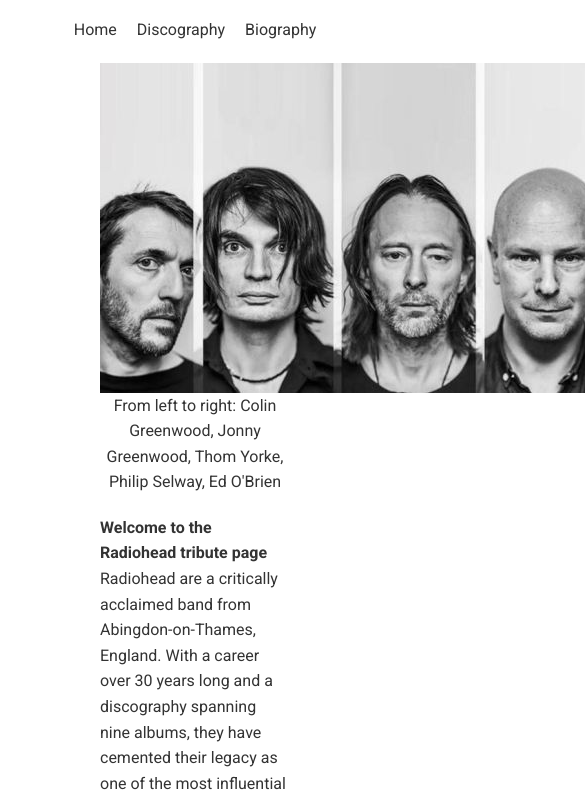
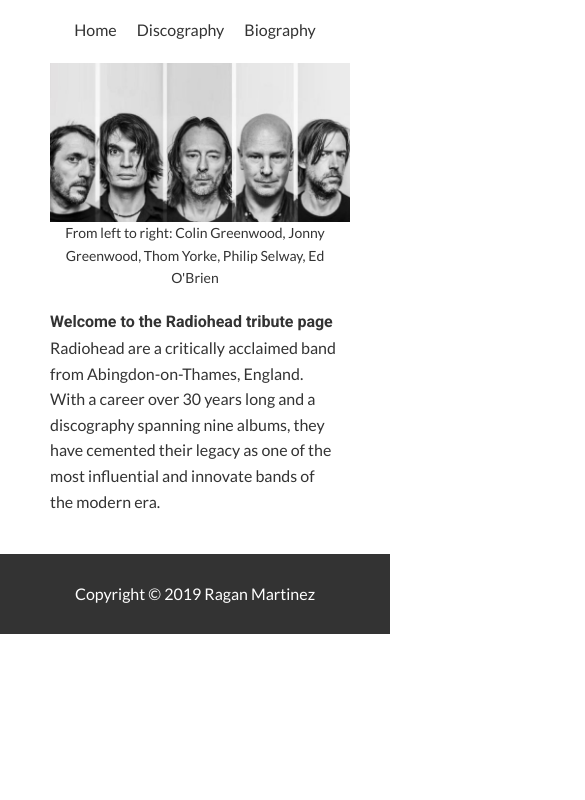
Before and after one commit to rmar8138/band-website, a plain HTML site: page index.html in a window 390 px wide. Shown: the part 145-945 px from the top of the page, 585 px wide, since content can reach past the window. After the commit the page ends 844 px from the top, so only its background shows below. Drawn offline with Linux system fonts and the light colour scheme.

Commit message:
Add extra google font for headings and more styles

```diff
--- a/index.html
+++ b/index.html
@@ -20,10 +20,8 @@
     <meta http-equiv="X-UA-Compatible" content="ie=edge" />
     <title>Afternoon Challenge</title>
     <link rel="stylesheet" href="./styles.css" />
-    <link
-      href="https://fonts.googleapis.com/css?family=Roboto:300,400,700&display=swap"
-      rel="stylesheet"
-    />
+    <link href="https://fonts.googleapis.com/css?family=Lato:300,400|Roboto:300,400,700&display=swap" rel="stylesheet">
+
   </head>
   <body>
     <div class="container">
--- a/styles.css
+++ b/styles.css
@@ -14,20 +14,27 @@ html {
 }
 
 body {
-  /* display: flex;
-  flex-direction: column;
-  justify-content: space-between; */
   position: relative;
   height: 100%;
   font-size: 1.6rem;
-  font-family: 'Roboto', sans-serif;
+  font-family: 'Lato', sans-serif;
   color: #333;
   line-height: 1.6;
   background-color: #fff;
 }
 
+h1,
+h2,
+h3,
+h4,
+h5,
+h6 {
+  font-family: 'Roboto', sans-serif;
+}
+
 h1 {
   font-size: 4.6rem;
+  font-weight: 300;
 }
 
 a {
@@ -108,7 +115,7 @@ nav > ul > li:not(:last-child) {
 }
 
 .albumArt {
-  width: 20rem;
+  width: 30rem;
   height: auto;
   margin: 0 auto;
 }
@@ -141,3 +148,26 @@ footer {
   justify-content: center;
   align-items: center;
 }
+
+/* MEDIA QUERIES */
+
+@media only screen and (max-width: 800px) {
+  .hero-image {
+    width: 50rem;
+  }
+}
+
+@media only screen and (max-width: 600px) {
+  .container {
+    margin: 0 auto;
+    padding: 0 5rem;
+  }
+
+  .hero-image {
+    width: 30rem;
+  }
+
+  .hero figcaption {
+    font-size: 1.4rem;
+  }
+}
```
Also changed, not shown: bio.html (+1 -1 lines), discography.html (+1 -1 lines).
